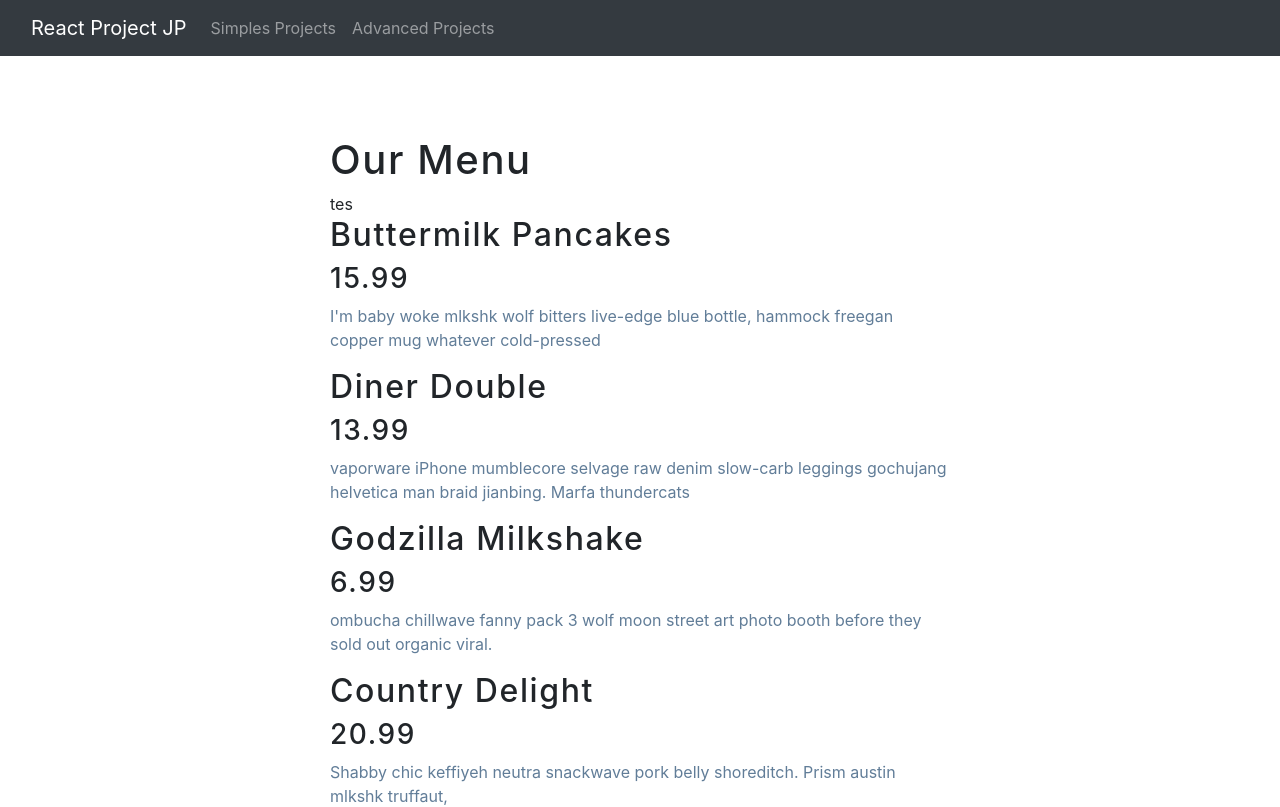
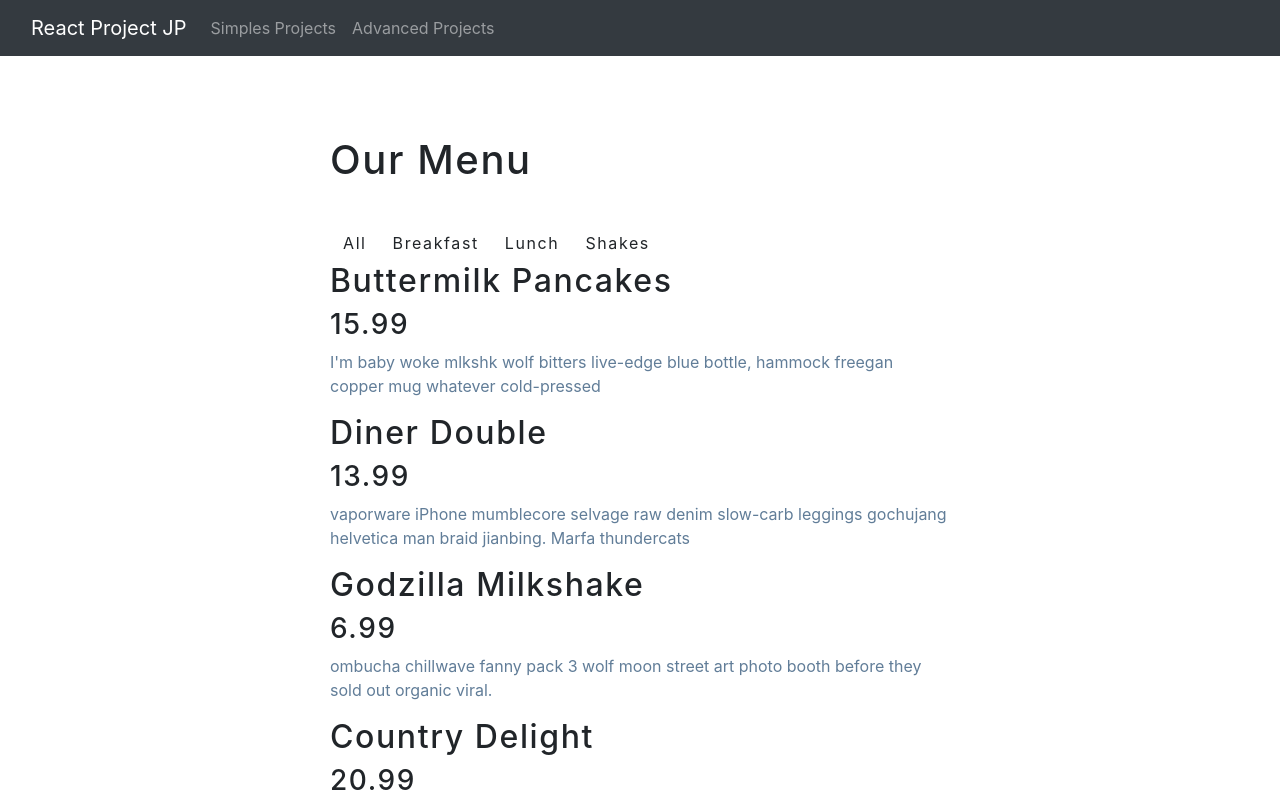
Before and after one commit to juanpchica/react-projects-jp, a React (Create React App) app: page /menu in a window 1280 px wide. Shown: the top 807 px of the page. Built offline with nearby package versions, Linux system fonts and the light colour scheme.

Commit message:
Categories sync with menu added

```diff
--- a/src/pages/simple/Menu.js
+++ b/src/pages/simple/Menu.js
@@ -62,7 +62,7 @@ const menu = [
     title: "american classic",
     category: "lunch",
     price: 12.99,
-    img: ".images/item-8.jpeg",
+    img: "./images/item-8.jpeg",
     desc: `on it tumblr kickstarter thundercats migas everyday carry squid palo santo leggings. Food truck truffaut  `,
   },
   {
@@ -75,26 +75,54 @@ const menu = [
   },
 ];
 
+//Filter Categories
+const allcategories = ["all", ...new Set(menu.map((item) => item.category))];
+
 const Menu = () => {
   const [menuItems, setMenuItems] = useState(menu);
+  const [categories, setCategories] = useState(allcategories);
+  const filterMenu = (cat) => {
+    if (cat === "all") {
+      setMenuItems(menu);
+      return;
+    }
+    const newItemsMenu = menuItems.filter((item) => cat === item.category);
+    setMenuItems(newItemsMenu);
+  };
+
   return (
     <main>
       <h1>Our Menu</h1>
-      <Categories />
+      <Categories filterMenu={filterMenu} categories={categories} />
       <ListMenu items={menuItems} />
     </main>
   );
 };
 
-const Categories = () => {
-  return <React.Fragment>tes</React.Fragment>;
+const Categories = ({ categories, filterMenu }) => {
+  return (
+    <section>
+      {categories.map((cat, index) => {
+        return (
+          <button
+            key={index}
+            type="button"
+            className="btn"
+            onClick={() => filterMenu(cat)}
+          >
+            {cat}
+          </button>
+        );
+      })}
+    </section>
+  );
 };
 
 const ListMenu = ({ items }) => {
   return (
     <section className="content-menu">
       {items.map((item) => {
-        const { id, title, price, img, desc } = item;
+        const { id, title, price, desc } = item;
         return (
           <article key={id}>
             <h2>{title}</h2>
```
Also changed, not shown: 1 other file (tests, documents, lock files or other folders).
